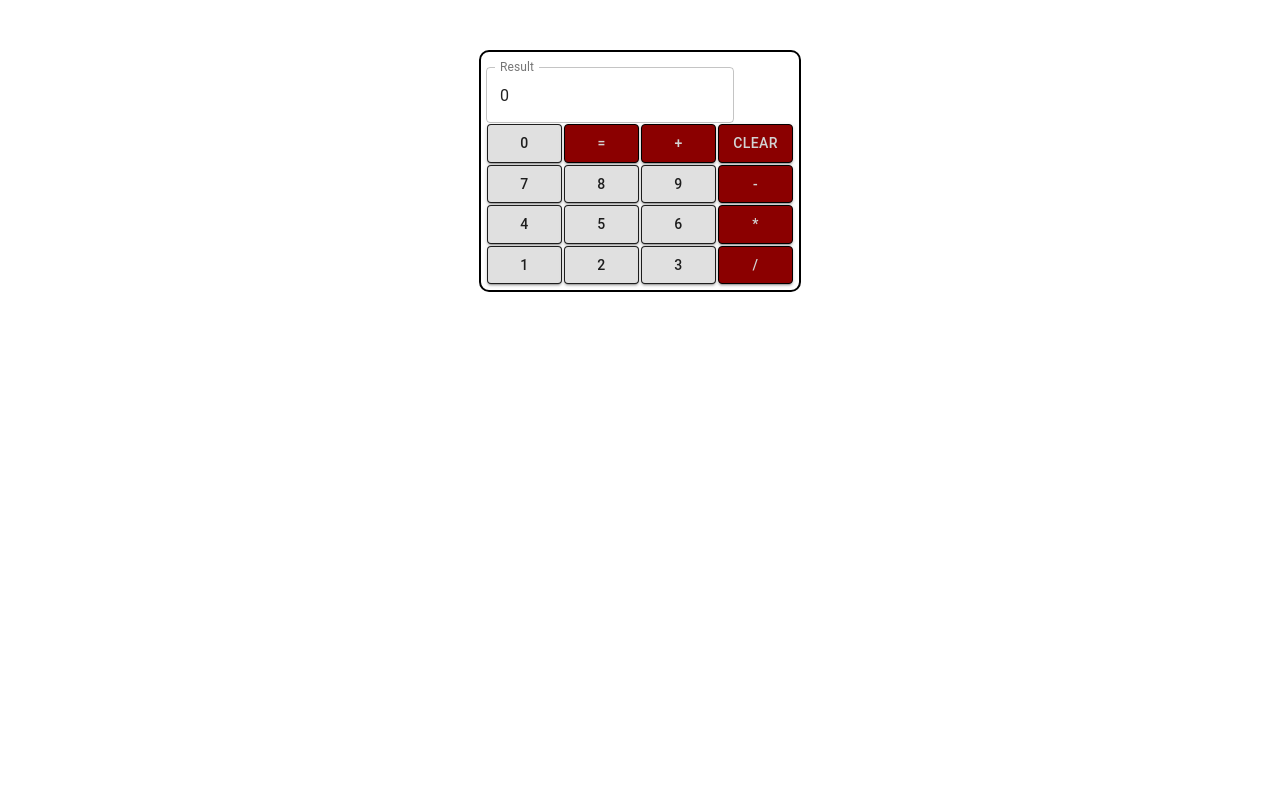
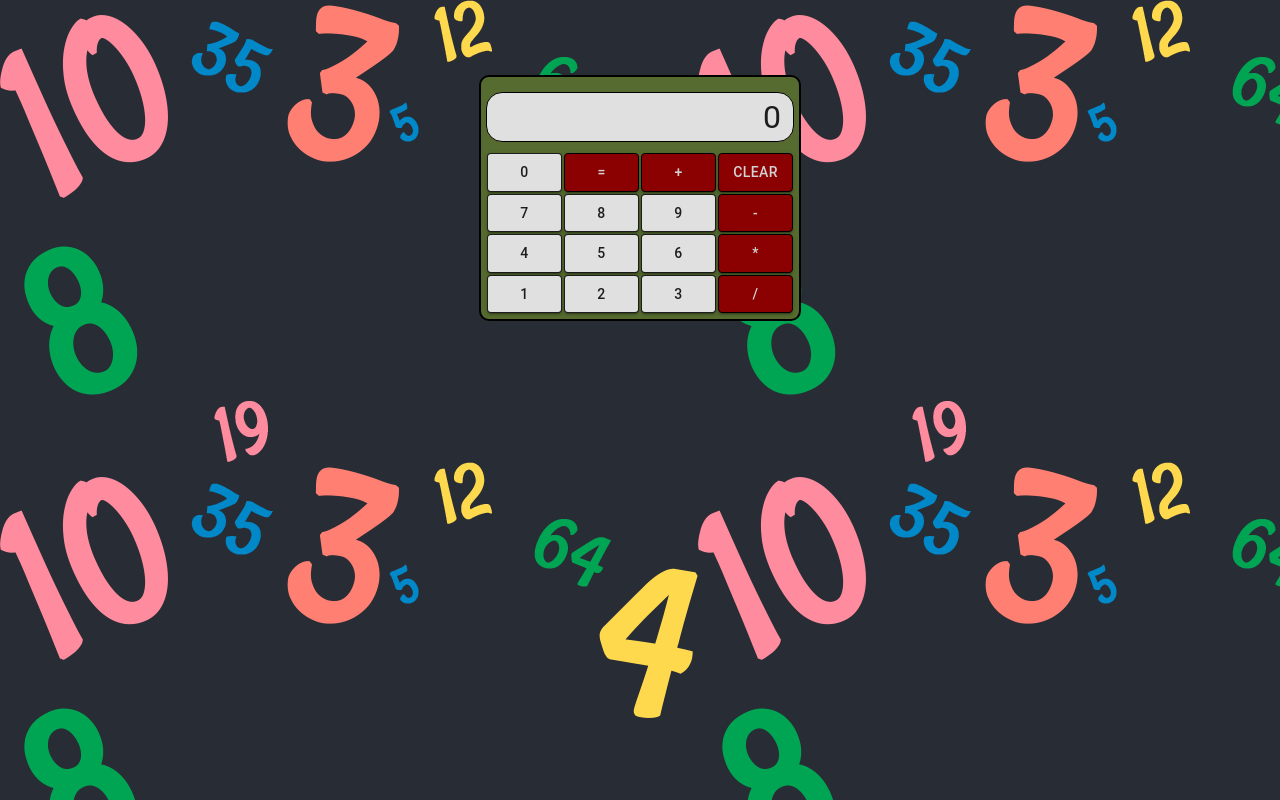
Before and after one commit to bozhkoveselin96/simple-calculator-with-react, a React (Create React App) app: page / in a window 1280 px wide. Built offline with nearby package versions, Linux system fonts and the light colour scheme.

Commit message:
Design changes.

```diff
--- a/src/App.css
+++ b/src/App.css
@@ -1,10 +1,5 @@
 .App {
   text-align: center;
-}
-
-.App-logo {
-  height: 40vmin;
-  pointer-events: none;
 }
 
 @media (prefers-reduced-motion: no-preference) {
@@ -56,6 +51,33 @@
   width: 308px;
   border: 2px solid black;
   border-radius: 10px;
-  margin: 50px auto auto;
+  margin: auto;
   padding: 15px 5px 5px;
+  background-color: darkolivegreen;
 }
+
+.result-field {
+  width: 100%;
+  height: 50px !important;
+  border: 1px solid black !important;
+  background: lightgrey;
+  margin-bottom: 10px;
+}
+
+.MuiChip-label {
+  width: 100%;
+  text-align: end;
+  font-size: xx-large;
+}
+
+#root {
+  width: 100%;
+  height: 100vh;
+  background-image: url("numbers-background.png");
+  background-color: #282c34;
+}
+
+.empty-header {
+  width: 100%;
+  height: 75px;
+}
--- a/src/App.js
+++ b/src/App.js
@@ -3,7 +3,12 @@ import './App.css';
 import Container from "./Components/Container";
 
 function App() {
-  return <Container />
+  return (
+      <div>
+        <div className="empty-header"></div>
+        <Container />
+      </div>
+  );
 }
 
 export default App;
--- a/src/Components/ButtonComponent.js
+++ b/src/Components/ButtonComponent.js
@@ -9,7 +9,10 @@ export default class ButtonComponent extends Component {
 
     render() {
         return (
-            <Button className={`btn-${ parseInt(this.props.value) > -1 ? this.props.value : 'sign' }`} variant="contained" onClick={ this.handleClick }>
+            <Button className={`btn-${ parseInt(this.props.value) > -1 ? this.props.value : 'sign' }`}
+                    variant="contained"
+                    onClick={ this.handleClick }
+            >
                 { this.props.value }
             </Button>
         );
--- a/src/Components/ScreenComponent.js
+++ b/src/Components/ScreenComponent.js
@@ -1,35 +1,24 @@
 import React, { Component } from "react";
 import TextField from '@material-ui/core/TextField';
 import "../App.css";
-import { createMuiTheme } from '@material-ui/core/styles';
-
-const darkTheme = createMuiTheme({ secondary: { dark: '#8b0000'} });
+import Chip from '@material-ui/core/Chip';
 
 export default class ScreenComponent extends Component {
     showScreen = () => {
         let state = this.props.state;
         if (state.firstNumber) {
             return (
-                <TextField
+                <Chip
                     className="result-field"
-                    id="outlined-basic"
-                    label="Result"
-                    variant="outlined"
-                    value={
+                    label={
                         state.firstNumber +
                         state.operation   +
                         state.secondNumber
                     }
-                    />
-            );
+                />
+                );
         } else {
-            return <TextField
-                className="result-field"
-                id="outlined-basic"
-                label="Result"
-                variant="outlined"
-                value="0"
-            />
+            return <Chip className="result-field" label="0" />;
         }
     }
     render() {
```
Also changed, not shown: src/numbers-background.png (added).
